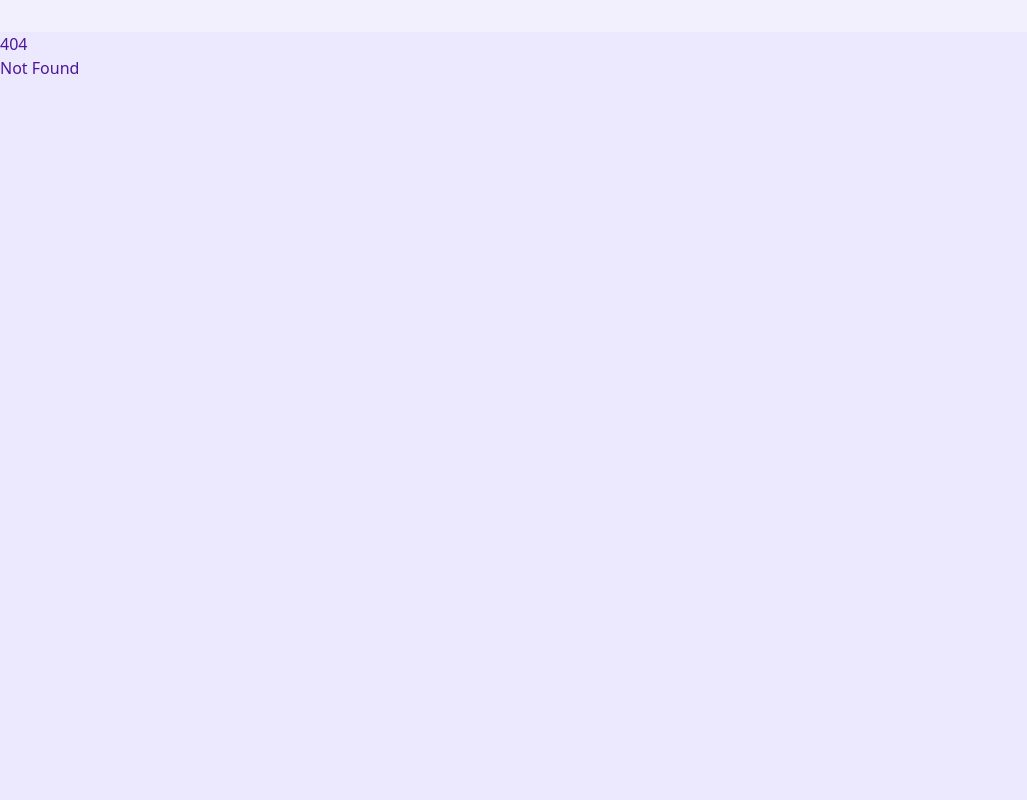
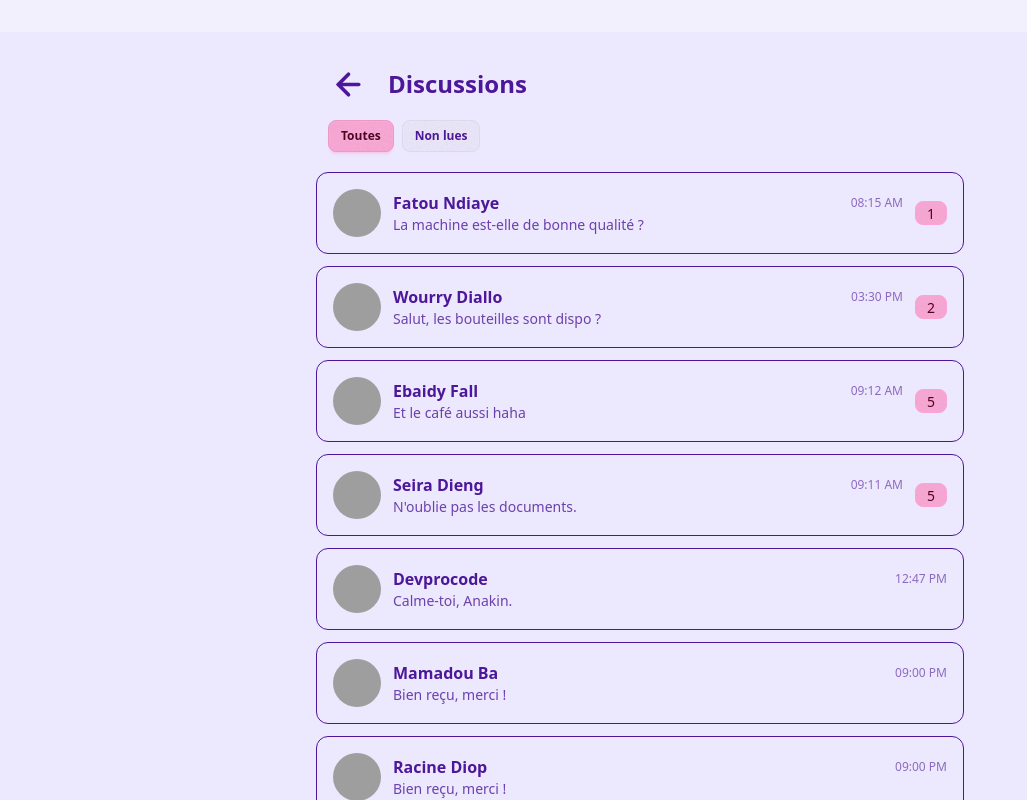
Before and after one commit to tugnodev/cc-frontend, a SvelteKit app: page /chat in a window 1280 px wide. Before the commit this address had no page. Shown: the whole page, without its empty margins (0-1027 px from the left). Built offline with nearby package versions, Linux system fonts and the light colour scheme; grey boxes are pictures that could not be loaded.

Commit message:
regle conflit

```diff
--- /dev/null
+++ b/src/routes/chat/+page.svelte
@@ -0,0 +1,64 @@
+<script lang="ts">
+    import { ArrowLeft } from "lucide-svelte";
+    import { goto } from '$app/navigation';
+    import { chatStore } from "../../store/chat.svelte";
+
+    let filter = $state<"all" | "unread">("all");
+
+    const sortedDiscussions = $derived(
+        [...chatStore.discussions].sort((a, b) => {
+            const dateA = a.messages[a.messages.length - 1]?.timestamp.getTime() || 0;
+            const dateB = b.messages[b.messages.length - 1]?.timestamp.getTime() || 0;
+            return dateB - dateA;
+        })
+    );
+
+    const filteredDiscussions = $derived(
+        filter === "unread"
+            ? sortedDiscussions.filter(d => d.unreadCount > 0)
+            : sortedDiscussions
+    );
+</script>
+
+<div class="w-full flex flex-col px-3 max-w-2xl mx-auto">
+    <div class="mt-5 flex flex-col gap-1">
+        <div class="flex gap-5 p-3 items-center">
+            <button class="btn btn-ghost btn-circle" onclick={() => goto('/market/profile')}>
+                <ArrowLeft size={35} strokeWidth={2.5} />
+            </button>
+            <h1 class="text-2xl font-bold">Discussions</h1>
+        </div>
+
+        <div class="flex gap-2 mb-4 px-3">
+            <button class="btn btn-sm {filter === 'all' ? 'btn-primary' : ''}" onclick={() => filter = "all"}>Toutes</button>
+            <button class="btn btn-sm {filter === 'unread' ? 'btn-primary' : ''}" onclick={() => filter = "unread"}>Non lues</button>
+        </div>
+
+        {#each filteredDiscussions as d (d.id)}
+            <a
+                href="/chat/{d.id}"
+                class="flex items-center gap-3 p-4 mb-2 rounded-xl border hover:bg-base-300 transition bg-base-200"
+            >
+                <div class="avatar">
+                    <div class="w-12 rounded-full">
+                        <img src={d.avatar} alt={d.sender} />
+                    </div>
+                </div>
+                <div class="flex-1 min-w-0">
+                    <div class="flex justify-between items-center">
+                        <span class="font-bold truncate">{d.sender}</span>
+                        <span class="text-xs opacity-60">
+                            {d.messages[d.messages.length - 1]?.timestamp.toLocaleTimeString([], {hour: '2-digit', minute:'2-digit'})}
+                        </span>
+                    </div>
+                    <p class="text-sm truncate opacity-80">
+                        {d.messages[d.messages.length - 1]?.text || "Pas de message"}
+                    </p>
+                </div>
+                {#if d.unreadCount > 0}
+                    <span class="badge badge-primary">{d.unreadCount}</span>
+                {/if}
+            </a>
+        {/each}
+    </div>
+</div>
```
